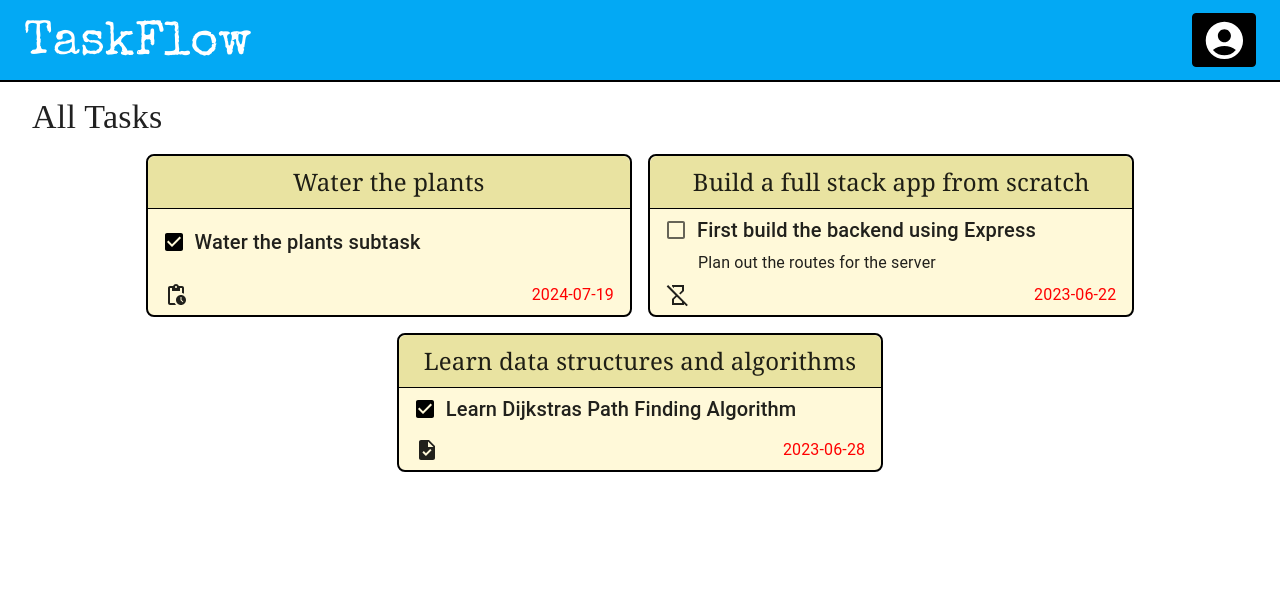
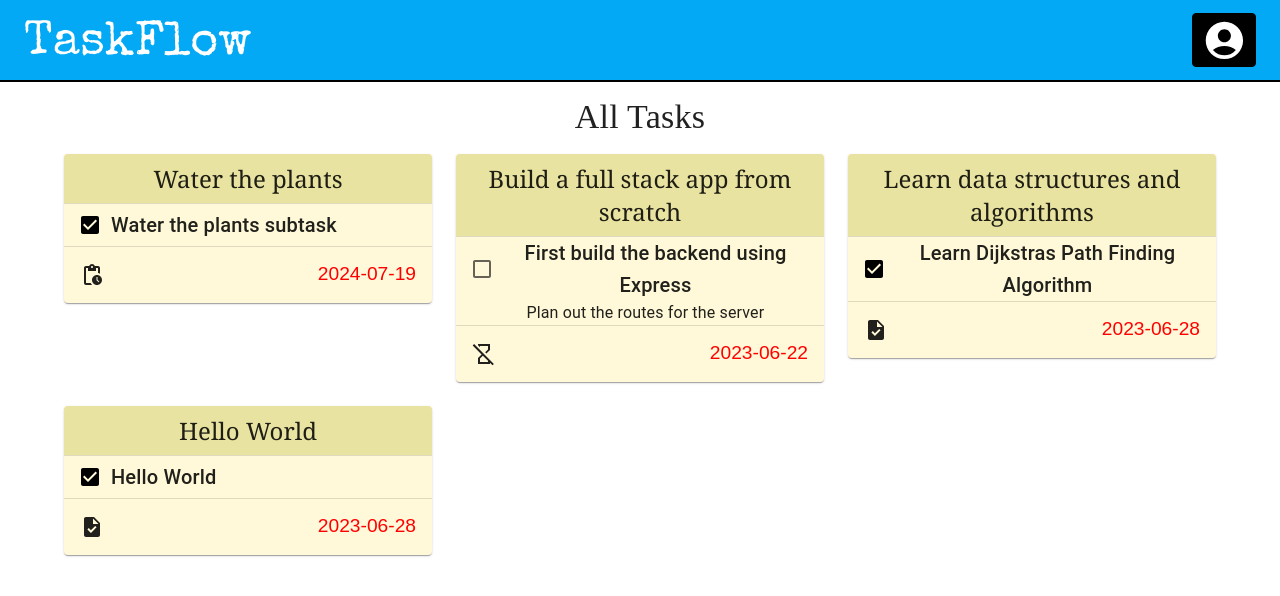
Before and after one commit to Garrett04/taskflow-app, a React (Create React App) app in the folder client/: page / in a window 1280 px wide. Shown: the top 596 px of the page. Built offline with nearby package versions, Linux system fonts and the light colour scheme; no server answers.

Commit message:
Better styling with MUI

```diff
--- a/client/src/components/appLayout/AccountButton.js
+++ b/client/src/components/appLayout/AccountButton.js
@@ -1,9 +1,11 @@
+import { useTheme } from '@emotion/react';
 import AccountCircleIcon from '@mui/icons-material/AccountCircle';
 import { Button, IconButton } from '@mui/material';
 import { useNavigate } from 'react-router-dom';
 
 const AccountButton = () => {
     const navigate = useNavigate();
+    const theme = useTheme();
 
     const handleClick = () => {
         navigate('/login');
@@ -26,7 +28,12 @@ const AccountButton = () => {
             size='small'
             disableElevation
         >
-            <AccountCircleIcon sx={{ fontSize: '2.8rem' }}/>
+            <AccountCircleIcon sx={{
+                fontSize: '2.8rem',
+                [theme.breakpoints.down('sm')]: {
+                    fontSize: '2rem',
+                }
+            }}/>
         </Button>
     )
 }
--- a/client/src/components/appLayout/TopBar.js
+++ b/client/src/components/appLayout/TopBar.js
@@ -2,6 +2,7 @@ import { IconButton, Toolbar, Typography, styled } from "@mui/material";
 import MuiAppBar from '@mui/material/AppBar';
 import MenuIcon from '@mui/icons-material/Menu';
 import AccountButton from "./AccountButton";
+import { useTheme } from "@emotion/react";
 
 const drawerWidth = 240;
 
@@ -28,6 +29,8 @@ const TopBar = ({
   handleDrawerOpen,
   isAuthenticated
 }) => {
+    const theme = useTheme();
+
     return (
       <AppBar position="fixed" open={open} elevation="0" sx={{ borderBottom: '2px solid black' }}>
         <Toolbar sx={{ display: 'flex', justifyContent: 'space-between' }}>
@@ -43,7 +46,13 @@ const TopBar = ({
           >
             <MenuIcon sx={{ fontSize: '2rem' }} />
           </IconButton>}
-          <Typography variant="logo">
+          <Typography
+            variant="logo"
+            sx={{
+            [theme.breakpoints.down('sm')]: {
+              fontSize: '2.2rem'
+            }
+          }}>
             TaskFlow
           </Typography>
           <AccountButton />
--- a/client/src/components/main/Subtasks.js
+++ b/client/src/components/main/Subtasks.js
@@ -5,7 +5,8 @@ import { Checkbox, FormControlLabel, FormGroup, Stack, Typography } from "@mui/m
 
 
 const Subtasks = ({
-    task_id
+    task_id,
+    isOpen
 }) => {
     const subtasks = useSelector(selectSubtasks);
     const subtasksStatus = useSelector(getSubtasksStatus);
@@ -34,7 +35,7 @@ const Subtasks = ({
                         </Typography>
                     }
                 />
-                <Typography variant="body1" marginLeft="2rem">
+                <Typography variant="body1" marginLeft="3.4rem">
                     {subtask.description}
                 </Typography>
             </Stack>
--- a/client/src/components/main/Tasks.js
+++ b/client/src/components/main/Tasks.js
@@ -1,6 +1,6 @@
 import { useDispatch, useSelector } from "react-redux";
 import { fetchSampleTasks, getTasksError, getTasksStatus, selectTasks } from "../../features/tasks/tasksSlice";
-import { useEffect } from "react";
+import { useEffect, useState } from "react";
 import { fetchTasksByUserId } from "../../services/tasksService";
 import { selectIsAuthenticated } from "../../features/auth/authSlice";
 import { toTitleCase } from "../../utils/toTitleCase";
@@ -8,9 +8,11 @@ import PendingActionsIcon from '@mui/icons-material/PendingActions';
 import TaskIcon from '@mui/icons-material/Task';
 import HourglassDisabled from "@mui/icons-material/HourglassDisabled";
 import Subtasks from "./Subtasks";
-import { Box, Typography } from "@mui/material";
+import { Box, Card, CardActionArea, CardContent, CardHeader, Container, Divider, Grid, Typography } from "@mui/material";
+import { useTheme } from "@emotion/react";
 
 const Tasks = () => {
+    const theme = useTheme();
     const tasks = useSelector(selectTasks);
     const tasksStatus = useSelector(getTasksStatus);
     const tasksError = useSelector(getTasksError);
@@ -39,16 +41,20 @@ const Tasks = () => {
 
     const renderAllTasks = () => {
         return tasks.map(task => (
-            <Box className="task-container" key={task.id}>
-                <Box className="task-title">
-                    <Typography variant="taskTitle">{task.title}</Typography>
-                </Box>
-                <Subtasks task_id={task.id} />
-                <Box className="bottom">
-                    {renderTaskStatus(task.status)}
-                    <Typography className="deadline-date">{task.deadline_date}</Typography>
-                </Box>
-            </Box>
+            <Grid item key={task.id} xs={12} md={6} lg={4}>
+                <Card className="task-container">
+                    <CardActionArea>
+                        <CardHeader className="task-title" titleTypographyProps={{ variant: 'taskTitle' }} title={task.title} />
+                        <Divider />
+                        <Subtasks task_id={task.id} />
+                        <Divider />
+                        <CardContent className="bottom">
+                            {renderTaskStatus(task.status)}
+                            <Typography variant="deadlineDate">{task.deadline_date}</Typography>
+                        </CardContent>
+                    </CardActionArea>
+                </Card>
+            </Grid>
         ))
     }
 
@@ -63,12 +69,28 @@ const Tasks = () => {
 
     return (
         // Show all tasks here
-        <Box className="tasks">
-            <Typography variant="h4" sx={{ width: '100%' }} fontFamily="serif">
-                All Tasks
-            </Typography>
-            {content}
-        </Box>
+        <>
+            <Typography
+                    variant="h4"
+                    sx={{
+                        width: '100%',
+                        margin: '6rem 0 1rem',
+                        textAlign: 'center',
+                        [theme.breakpoints.down('sm')]: {
+                            fontSize: '1.5rem',
+                            marginTop: '5rem'
+                        }
+                    }}
+                    fontFamily="serif"
+                >
+                    All Tasks
+                </Typography>
+            <Container className="tasks">
+                <Grid container spacing={3}>
+                    {content}
+                </Grid>
+            </Container>
+        </>
     )
 }
 
--- a/client/src/features/subtasks/subtasksSlice.js
+++ b/client/src/features/subtasks/subtasksSlice.js
@@ -11,6 +11,7 @@ const sampleSubtasks = [
     { id: '1', title: 'Water the plants subtask', description: null, task_id: '1', checked: true },
     { id: '2', title: 'First build the backend using Express', description: 'Plan out the routes for the server', task_id: '2', checked: false },
     { id: '3', title: 'Learn Dijkstras Path Finding Algorithm', description: null, task_id: '3', checked: true },
+    { id: '4', title: 'Hello World', description: null, task_id: '4', checked: true },
 ];
 
 const subtasksSlice = createSlice({
--- a/client/src/features/tasks/tasksSlice.js
+++ b/client/src/features/tasks/tasksSlice.js
@@ -12,6 +12,7 @@ const sampleTasks = [
     { id: '1', title: 'Water the plants', status: 'pending', deadline_date: '2024-07-19' },
     { id: '2', title: 'Build a full stack app from scratch', status: 'overdue', deadline_date: '2023-06-22' },
     { id: '3', title: 'Learn data structures and algorithms', status: 'completed', deadline_date: '2023-06-28' },
+    { id: '4', title: 'Hello World', status: 'completed', deadline_date: '2023-06-28' },
 ]
 
 const tasksSlice = createSlice({
--- a/client/src/index.css
+++ b/client/src/index.css
@@ -13,23 +13,15 @@
 
 .tasks {
   display: flex;
-  margin: 6rem 2rem;
   flex-flow: row wrap;
-  gap: 1rem;
-  justify-content: center;
-}
-
-.tasks h2 {
-  width: 100%;
-  font-size: 1.65rem;
+  justify-content: flex-start;
+  margin: 0 1rem;
 }
 
 .tasks .task-container {
   text-align: center;
-  border: 2px solid black;
-  border-radius: .5rem;
+
   background: #fff9d9;
-  width: 40%;
   display: flex;
   flex-flow: column;
   justify-content: space-between;
@@ -38,17 +30,15 @@
 .tasks div.bottom {
   display: flex;
   justify-content: space-between;
-  margin: .5rem 1rem;
+
 }
 
-.tasks div.bottom .deadline-date {
-  color: red;
-}
+/* .tasks div.bottom .deadline-date {
+
+} */
 
 .tasks div.task-title {
   font-size: 1.2rem;
   background-color: #E9E3A1;
-  border-bottom: 1px solid black;
-  border-radius: .5rem .5rem 0 0;
   padding: .5rem;
 }
--- a/client/src/index.js
+++ b/client/src/index.js
@@ -40,6 +40,10 @@ const theme = createTheme({
       fontSize: '1.5rem',
       fontFamily: 'Noto Serif, serif',
     },
+    deadlineDate: {
+      color: 'red',
+      fontSize: '1.2rem'
+    }
   }
 })
 
```
